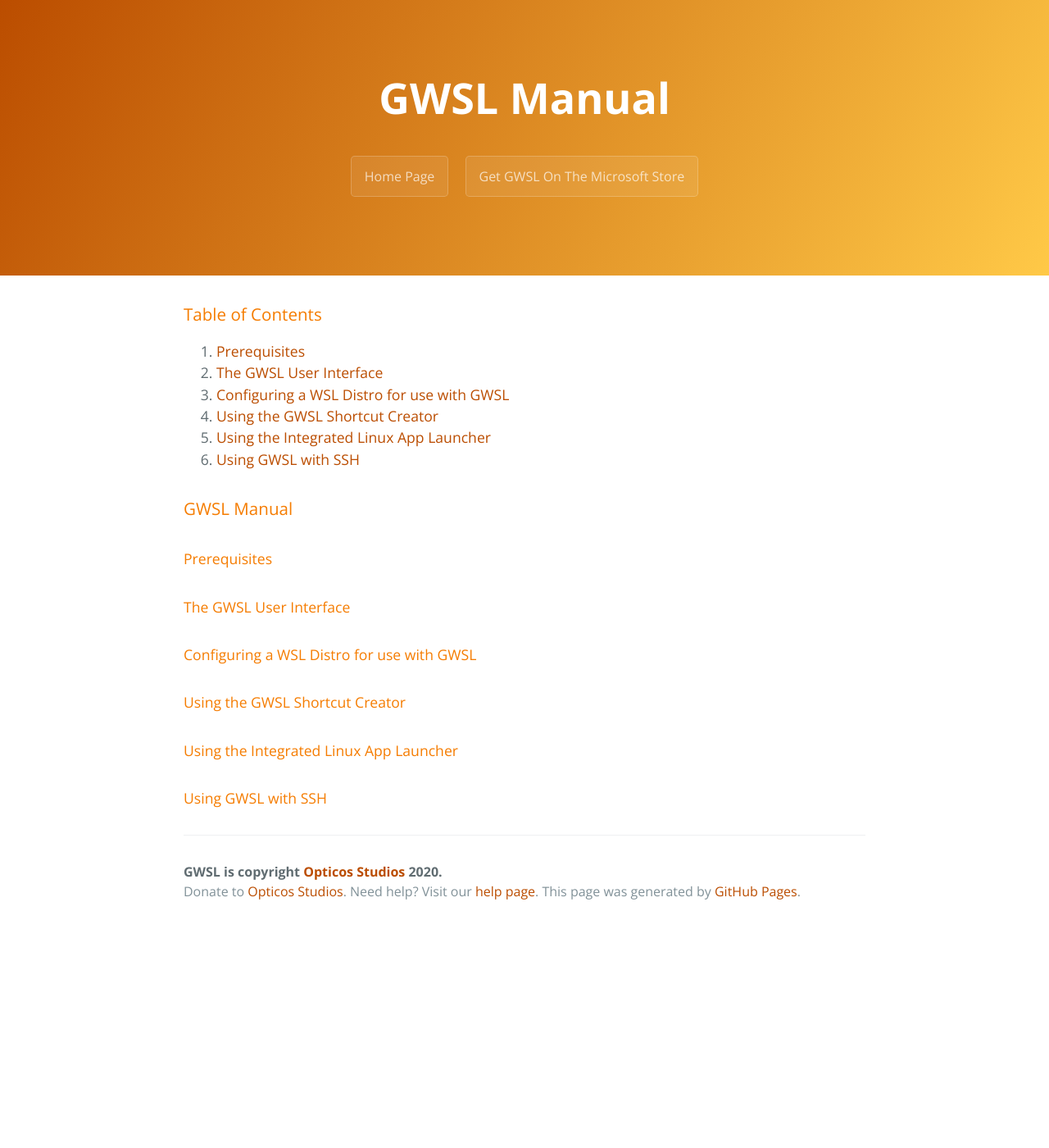
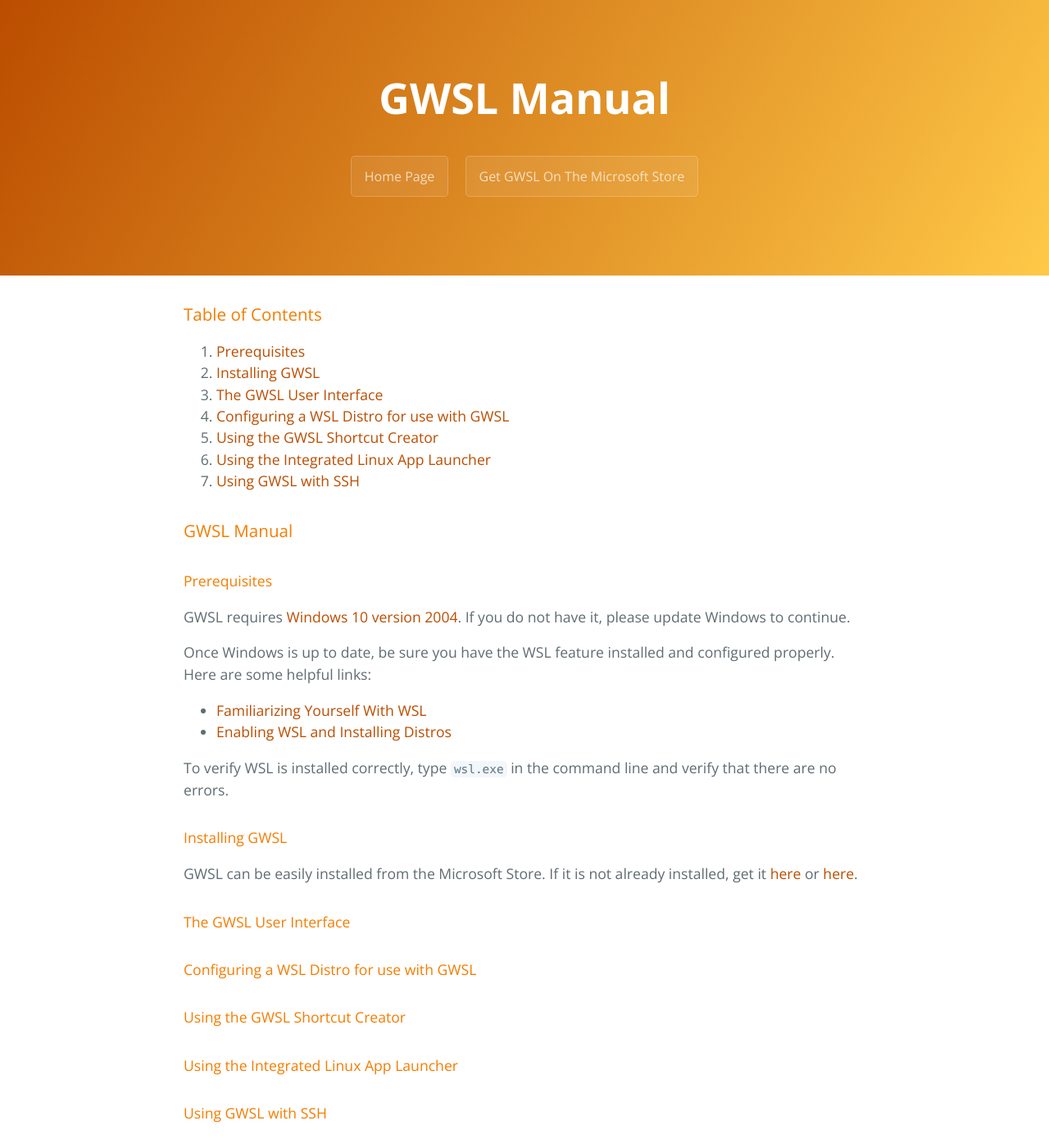
Before and after one commit to Opticos/gwsl, a Jekyll site: the page built from tutorials/manual.md, in a window 1280 px wide and 1400 px high. Shown: the whole window at 82% size. Built offline with Jekyll 4.4.1, drawn with Linux system fonts in a browser that asks for light colours; the repository's description, which GitHub fills in, is left out.

Commit message:
Update manual.md

````diff
--- a/tutorials/manual.md
+++ b/tutorials/manual.md
@@ -5,16 +5,29 @@ permalink: /tutorials/manual.html
 ---
 ### Table of Contents
 1.  [Prerequisites](#prerequisites)
-2.  [The GWSL User Interface](#the-gwsl-user-interface)
-3.  [Configuring a WSL Distro for use with GWSL](#configuring-a-wsl-distro-for-use-with-gwsl)
-4.  [Using the GWSL Shortcut Creator](#using-the-gwsl-shortcut-creator)
-5.  [Using the Integrated Linux App Launcher](#using-the-integrated-linux-app-launcher)
-6.  [Using GWSL with SSH](#using-gwsl-with-ssh)
+2.  [Installing GWSL](#installing-gwsl)
+3.  [The GWSL User Interface](#the-gwsl-user-interface)
+4.  [Configuring a WSL Distro for use with GWSL](#configuring-a-wsl-distro-for-use-with-gwsl)
+5.  [Using the GWSL Shortcut Creator](#using-the-gwsl-shortcut-creator)
+6.  [Using the Integrated Linux App Launcher](#using-the-integrated-linux-app-launcher)
+7.  [Using GWSL with SSH](#using-gwsl-with-ssh)
 
 
 ### GWSL Manual
 
 #### Prerequisites ####
+
+GWSL requires [Windows 10 version 2004](https://support.microsoft.com/en-us/help/4028685/windows-10-get-the-update). If you do not have it, please update Windows to continue.
+
+Once Windows is up to date, be sure you have the WSL feature installed and configured properly. Here are some helpful links:
+*  [Familiarizing Yourself With WSL](https://docs.microsoft.com/en-us/windows/wsl/about)
+*  [Enabling WSL and Installing Distros](https://docs.microsoft.com/en-us/windows/wsl/install-win10)
+
+To verify WSL is installed correctly, type ```wsl.exe``` in the command line and verify that there are no errors.
+
+#### Installing GWSL ####
+
+GWSL can be easily installed from the Microsoft Store. If it is not already installed, get it [here](ms-windows-store://pdp/?productid=9NL6KD1H33V3) or [here](	https://www.microsoft.com/store/apps/9NL6KD1H33V3).
 
 #### The GWSL User Interface ####
 
````
